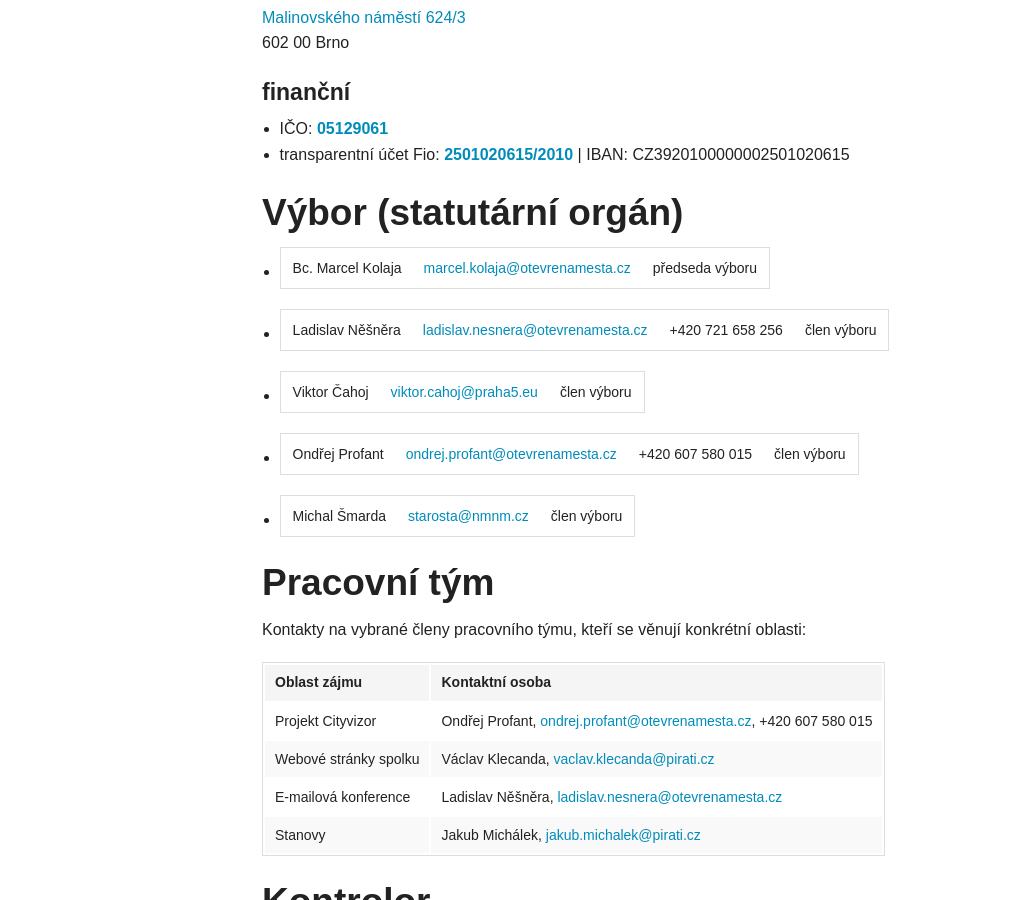
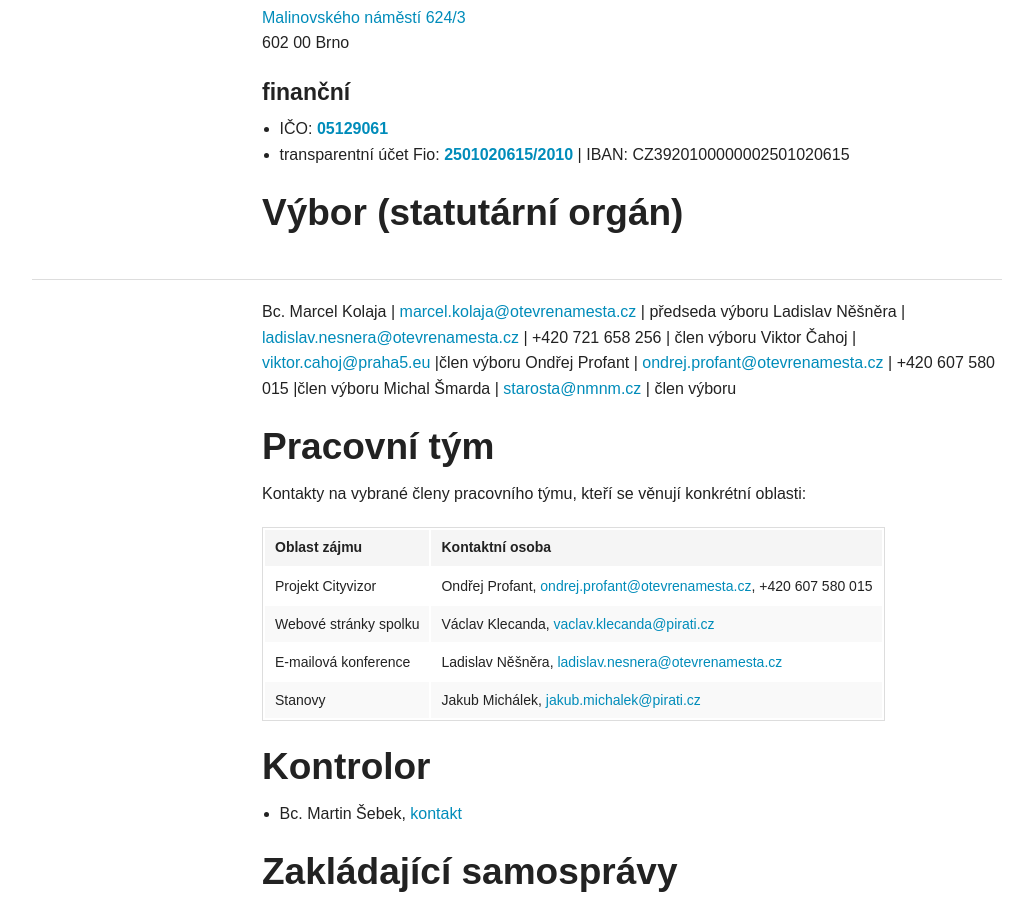
Before and after one commit to otevrenamesta/otevrenamesta.github.io, a Jekyll site: the page built from pages/kontakty.md, in a window 1280 px wide and 900 px high, scrolled down 387 px. Shown: the whole window, without its empty margins (123-1156 px from the left). Built offline with Jekyll 4.4.1, drawn with Linux system fonts in a browser that asks for light colours; nearby versions of some CDN libraries; library files that are not in the unit come from our copies.

Commit message:
aktualizace kontaktů

```diff
--- a/pages/kontakty.md
+++ b/pages/kontakty.md
@@ -30,11 +30,12 @@
 
 ## Výbor (statutární orgán)
 
-* Bc. Marcel Kolaja | <marcel.kolaja@otevrenamesta.cz> | předseda výboru
-* Ladislav Něšněra | <ladislav.nesnera@otevrenamesta.cz> | +420 721 658 256 | člen výboru
-* Viktor Čahoj | <viktor.cahoj@praha5.eu> |člen výboru
-* Ondřej Profant | <ondrej.profant@otevrenamesta.cz> | +420 607 580 015 |člen výboru
-* Michal Šmarda | <starosta@nmnm.cz> | člen výboru
+---
+Bc. Marcel Kolaja | <marcel.kolaja@otevrenamesta.cz> | předseda výboru
+Ladislav Něšněra | <ladislav.nesnera@otevrenamesta.cz> | +420 721 658 256 | člen výboru
+Viktor Čahoj | <viktor.cahoj@praha5.eu> |člen výboru
+Ondřej Profant | <ondrej.profant@otevrenamesta.cz> | +420 607 580 015 |člen výboru
+Michal Šmarda | <starosta@nmnm.cz> | člen výboru
 
 ## Pracovní tým
 
```
